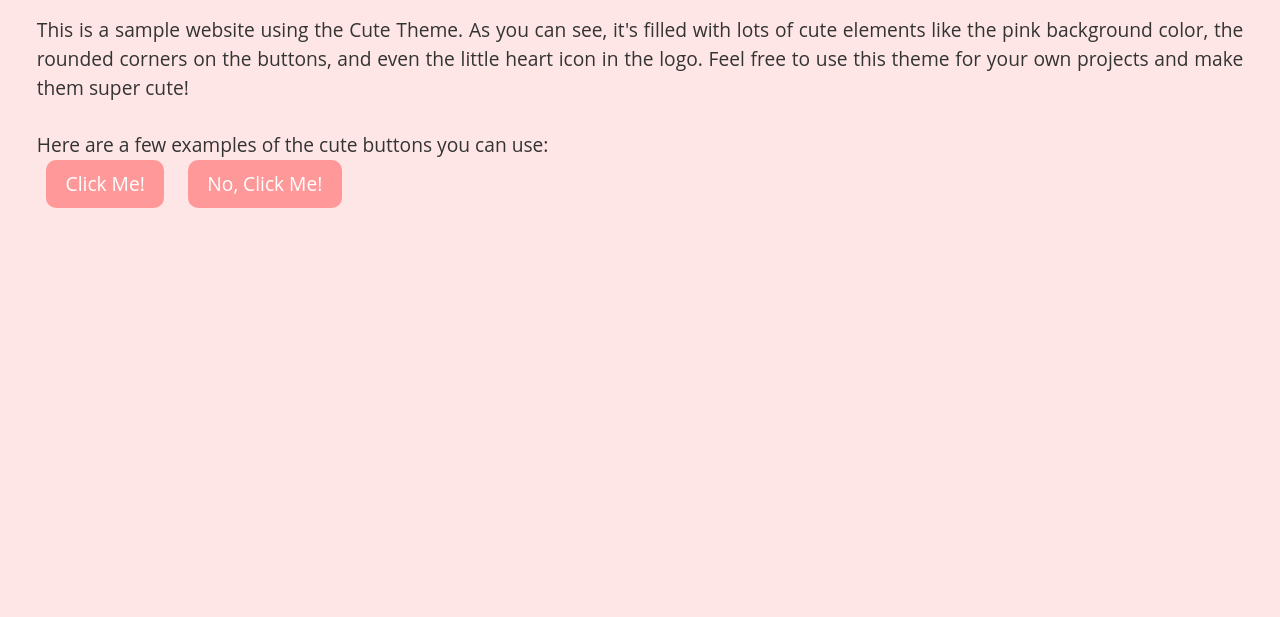
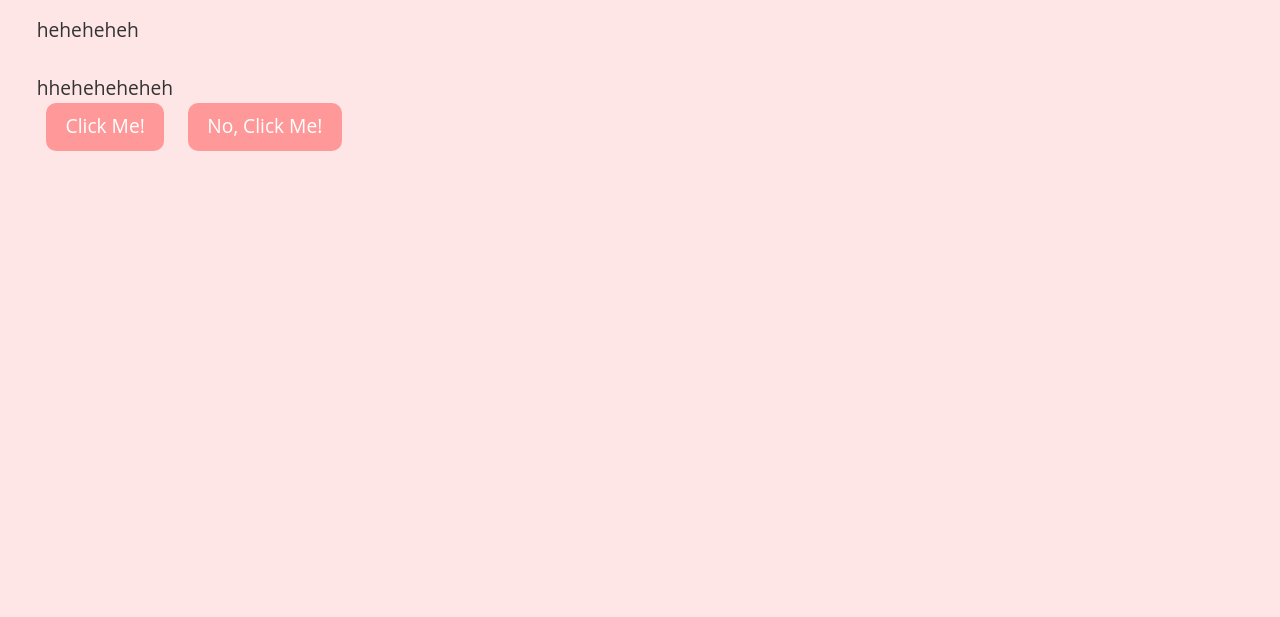
Before and after one commit to Hehe00052/Lab2, a plain HTML site: page index.html in a window 1280 px wide. Shown: the part 183-800 px from the top of the page. Drawn offline with Linux system fonts and the light colour scheme.

Commit message:
Update index.html

```diff
--- a/index.html
+++ b/index.html
@@ -43,20 +43,16 @@
   <body>
     <header>
       <img src="logo.png" id="logo" alt="Cute Theme">
-      <h1>Welcome to the Cute Theme!</h1>
+      <h1>Uoc gi duoc thay Nhuom cho diem D :D </h1>
     </header>
 
     <main>
       <p>
-        This is a sample website using the Cute Theme. As you can see, it's
-        filled with lots of cute elements like the pink background color,
-        the rounded corners on the buttons, and even the little heart icon
-        in the logo. Feel free to use this theme for your own projects and
-        make them super cute!
+        heheheheh
       </p>
 
       <p>
-        Here are a few examples of the cute buttons you can use:<br>
+      hheheheheheh<br>
         <span class="cute">Click Me!</span>
         <span class="cute">No, Click Me!</span>
       </p>
```
